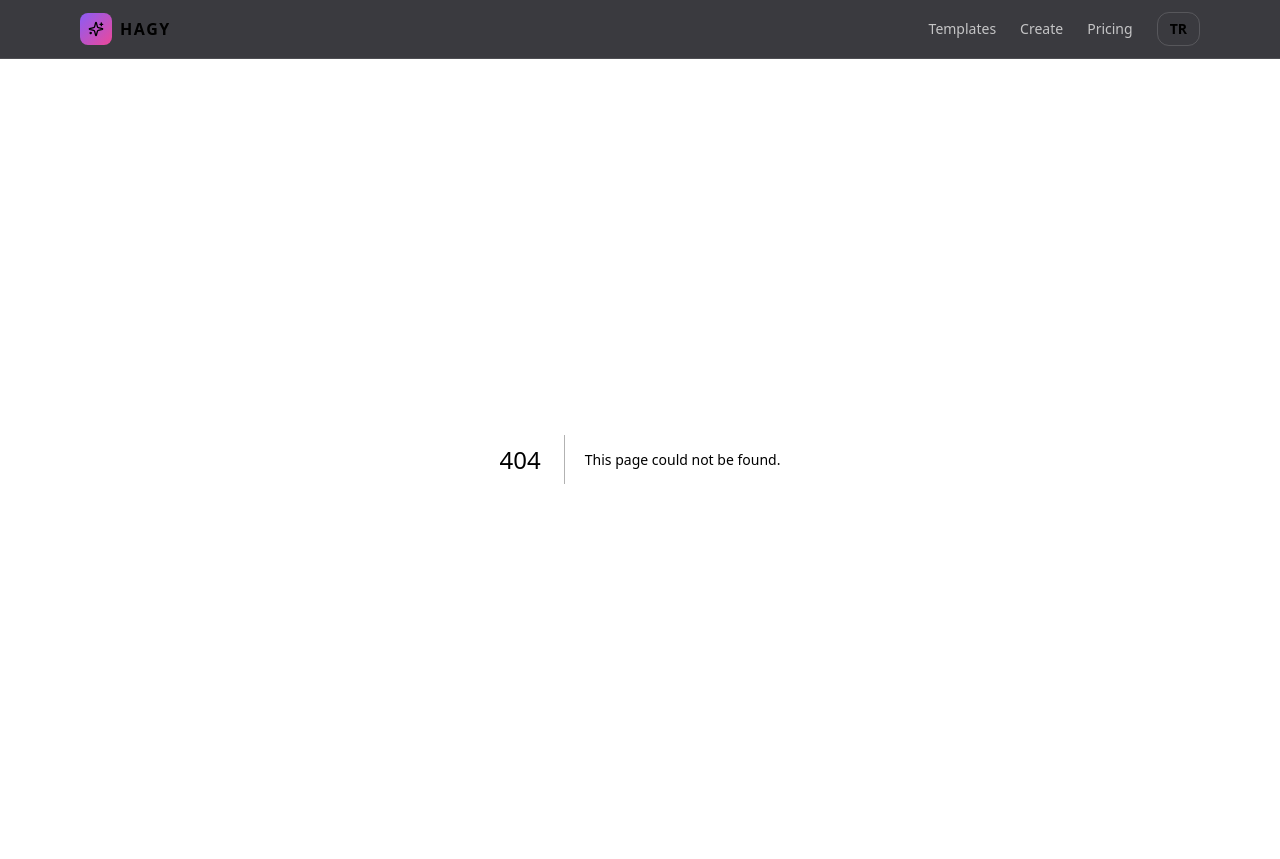
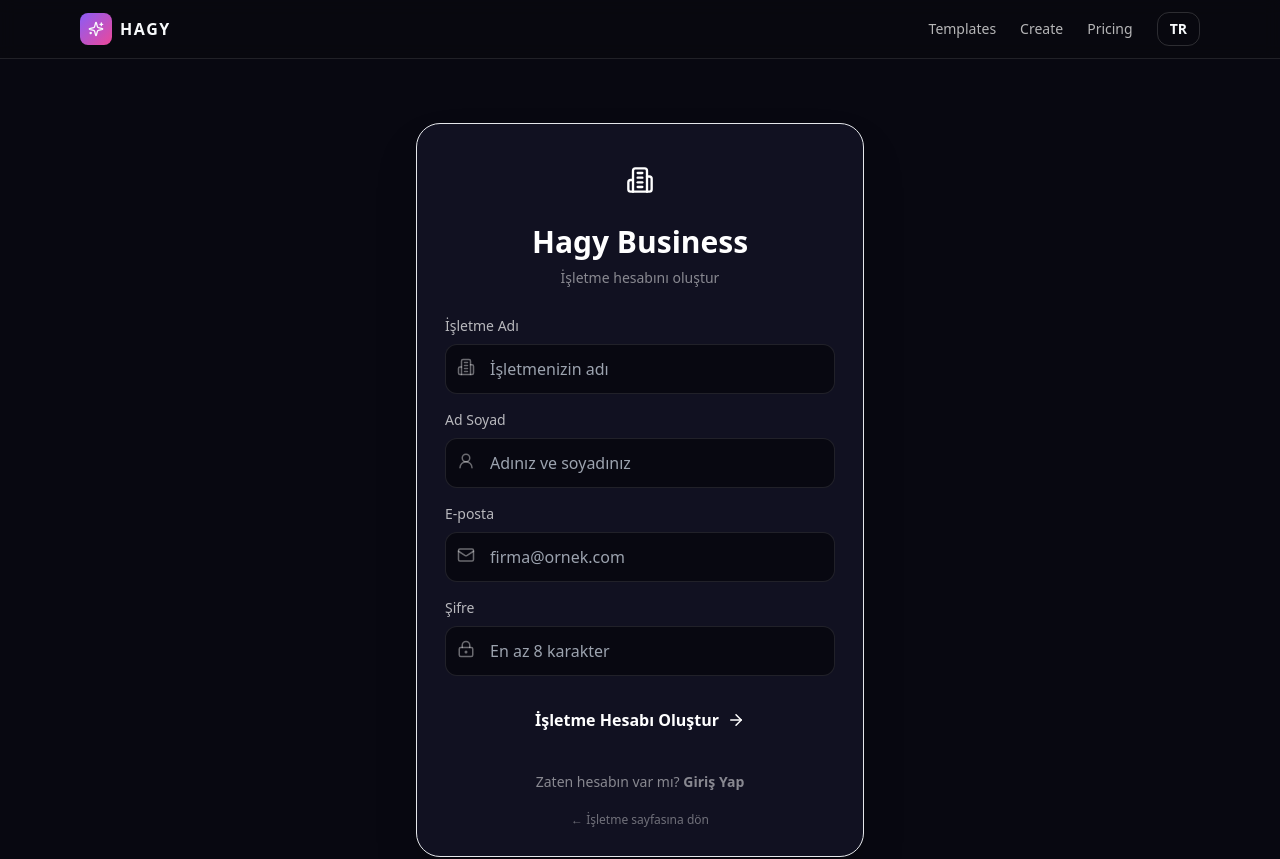
Before and after one commit to hagyploresj-svg/hagy-ai-studio, a Next.js app: page /business/register in a window 1280 px wide. Before the commit this address had no page. Shown: the top 859 px of the page. Built offline with nearby package versions, Linux system fonts and the light colour scheme.

Commit message:
Create page.tsx

```diff
--- /dev/null
+++ b/src/app/business/register/page.tsx
@@ -0,0 +1,202 @@
+
+"use client";
+
+import { useState } from "react";
+import Link from "next/link";
+import { createClient } from "@supabase/supabase-js";
+import {
+  Building2,
+  Mail,
+  LockKeyhole,
+  ArrowRight,
+  UserRound,
+} from "lucide-react";
+
+export default function BusinessRegister() {
+  const [company, setCompany] = useState("");
+  const [name, setName] = useState("");
+  const [email, setEmail] = useState("");
+  const [password, setPassword] = useState("");
+  const [loading, setLoading] = useState(false);
+  const [message, setMessage] = useState("");
+  const [error, setError] = useState("");
+
+  async function handleRegister(e: React.FormEvent) {
+    e.preventDefault();
+    setError("");
+    setMessage("");
+
+    if (password.length < 8) {
+      setError("Şifren en az 8 karakter olmalı.");
+      return;
+    }
+
+    const url = process.env.NEXT_PUBLIC_SUPABASE_URL;
+    const key = process.env.NEXT_PUBLIC_SUPABASE_ANON_KEY;
+
+    if (!url || !key) {
+      setError("Kayıt sistemi henüz yapılandırılmadı.");
+      return;
+    }
+
+    setLoading(true);
+
+    try {
+      const supabase = createClient(url, key);
+
+      const { error: authError } = await supabase.auth.signUp({
+        email,
+        password,
+        options: {
+          data: {
+            company_name: company,
+            full_name: name,
+            account_type: "business",
+          },
+          emailRedirectTo: `${window.location.origin}/business/login`,
+        },
+      });
+
+      if (authError) throw authError;
+
+      setMessage(
+        "Kayıt talebin alındı. E-posta doğrulaması gerekiyorsa gelen kutunu kontrol et."
+      );
+    } catch (err) {
+      setError(
+        err instanceof Error ? err.message : "Bir hata oluştu."
+      );
+    } finally {
+      setLoading(false);
+    }
+  }
+
+  return (
+    <main className="flex min-h-screen items-center justify-center bg-[#080811] px-4 py-16 text-white">
+      <div className="w-full max-w-md rounded-3xl border border-violet-500/20 bg-[#111121] p-7 shadow-2xl">
+        <div className="mb-7 text-center">
+          <div className="mx-auto mb-4 flex h-14 w-14 items-center justify-center rounded-2xl bg-violet-600/20">
+            <Building2 className="text-violet-400" size={28} />
+          </div>
+
+          <h1 className="text-3xl font-extrabold">
+            Hagy Business
+          </h1>
+
+          <p className="mt-2 text-sm text-white/50">
+            İşletme hesabını oluştur
+          </p>
+        </div>
+
+        <form onSubmit={handleRegister} className="space-y-4">
+          <div>
+            <label className="mb-2 block text-sm text-white/70">
+              İşletme Adı
+            </label>
+            <div className="relative">
+              <Building2 className="absolute left-3 top-3.5 text-white/40" size={18} />
+              <input
+                required
+                value={company}
+                onChange={(e) => setCompany(e.target.value)}
+                placeholder="İşletmenizin adı"
+                className="w-full rounded-xl border border-white/10 bg-[#080811] py-3 pl-11 pr-4 outline-none focus:border-violet-500"
+              />
+            </div>
+          </div>
+
+          <div>
+            <label className="mb-2 block text-sm text-white/70">
+              Ad Soyad
+            </label>
+            <div className="relative">
+              <UserRound className="absolute left-3 top-3.5 text-white/40" size={18} />
+              <input
+                required
+                value={name}
+                onChange={(e) => setName(e.target.value)}
+                placeholder="Adınız ve soyadınız"
+                className="w-full rounded-xl border border-white/10 bg-[#080811] py-3 pl-11 pr-4 outline-none focus:border-violet-500"
+              />
+            </div>
+          </div>
+
+          <div>
+            <label className="mb-2 block text-sm text-white/70">
+              E-posta
+            </label>
+            <div className="relative">
+              <Mail className="absolute left-3 top-3.5 text-white/40" size={18} />
+              <input
+                type="email"
+                required
+                autoComplete="email"
+                value={email}
+                onChange={(e) => setEmail(e.target.value)}
+                placeholder="firma@ornek.com"
+                className="w-full rounded-xl border border-white/10 bg-[#080811] py-3 pl-11 pr-4 outline-none focus:border-violet-500"
+              />
+            </div>
+          </div>
+
+          <div>
+            <label className="mb-2 block text-sm text-white/70">
+              Şifre
+            </label>
+            <div className="relative">
+              <LockKeyhole className="absolute left-3 top-3.5 text-white/40" size={18} />
+              <input
+                type="password"
+                required
+                minLength={8}
+                autoComplete="new-password"
+                value={password}
+                onChange={(e) => setPassword(e.target.value)}
+                placeholder="En az 8 karakter"
+                className="w-full rounded-xl border border-white/10 bg-[#080811] py-3 pl-11 pr-4 outline-none focus:border-violet-500"
+              />
+            </div>
+          </div>
+
+          {error && (
+            <p role="alert" className="rounded-xl bg-red-500/10 p-3 text-sm text-red-400">
+              {error}
+            </p>
+          )}
+
+          {message && (
+            <p role="status" className="rounded-xl bg-green-500/10 p-3 text-sm text-green-400">
+              {message}
+            </p>
+          )}
+
+          <button
+            type="submit"
+            disabled={loading}
+            className="flex w-full items-center justify-center gap-2 rounded-xl bg-violet-600 py-4 font-semibold transition hover:bg-violet-500 disabled:opacity-50"
+          >
+            {loading ? "Kaydediliyor..." : "İşletme Hesabı Oluştur"}
+            {!loading && <ArrowRight size={18} />}
+          </button>
+        </form>
+
+        <p className="mt-6 text-center text-sm text-white/50">
+          Zaten hesabın var mı?{" "}
+          <Link
+            href="/business/login"
+            className="font-semibold text-violet-400 hover:underline"
+          >
+            Giriş Yap
+          </Link>
+        </p>
+
+        <Link
+          href="/business"
+          className="mt-5 block text-center text-xs text-white/40 hover:text-white"
+        >
+          ← İşletme sayfasına dön
+        </Link>
+      </div>
+    </main>
+  );
+}
```
